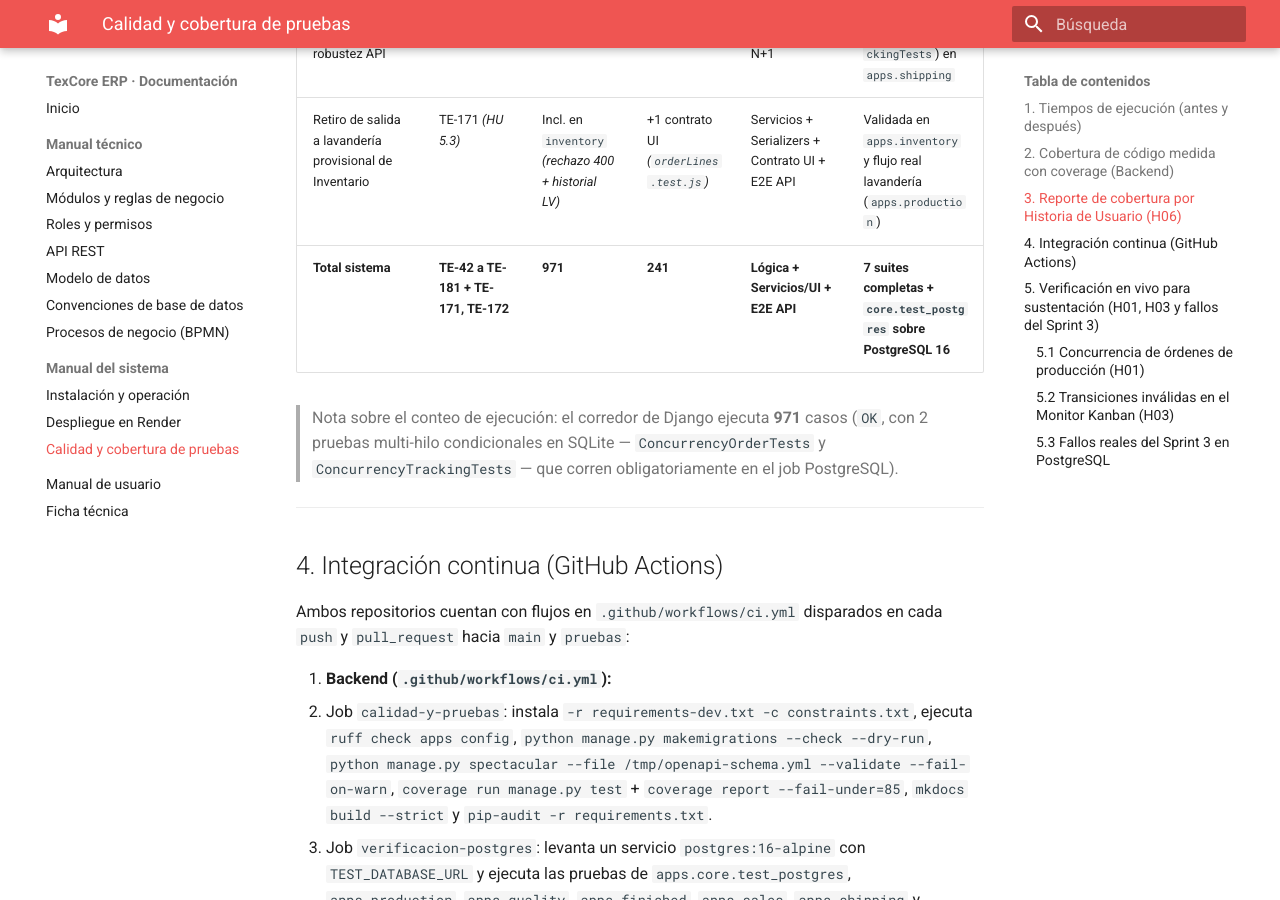
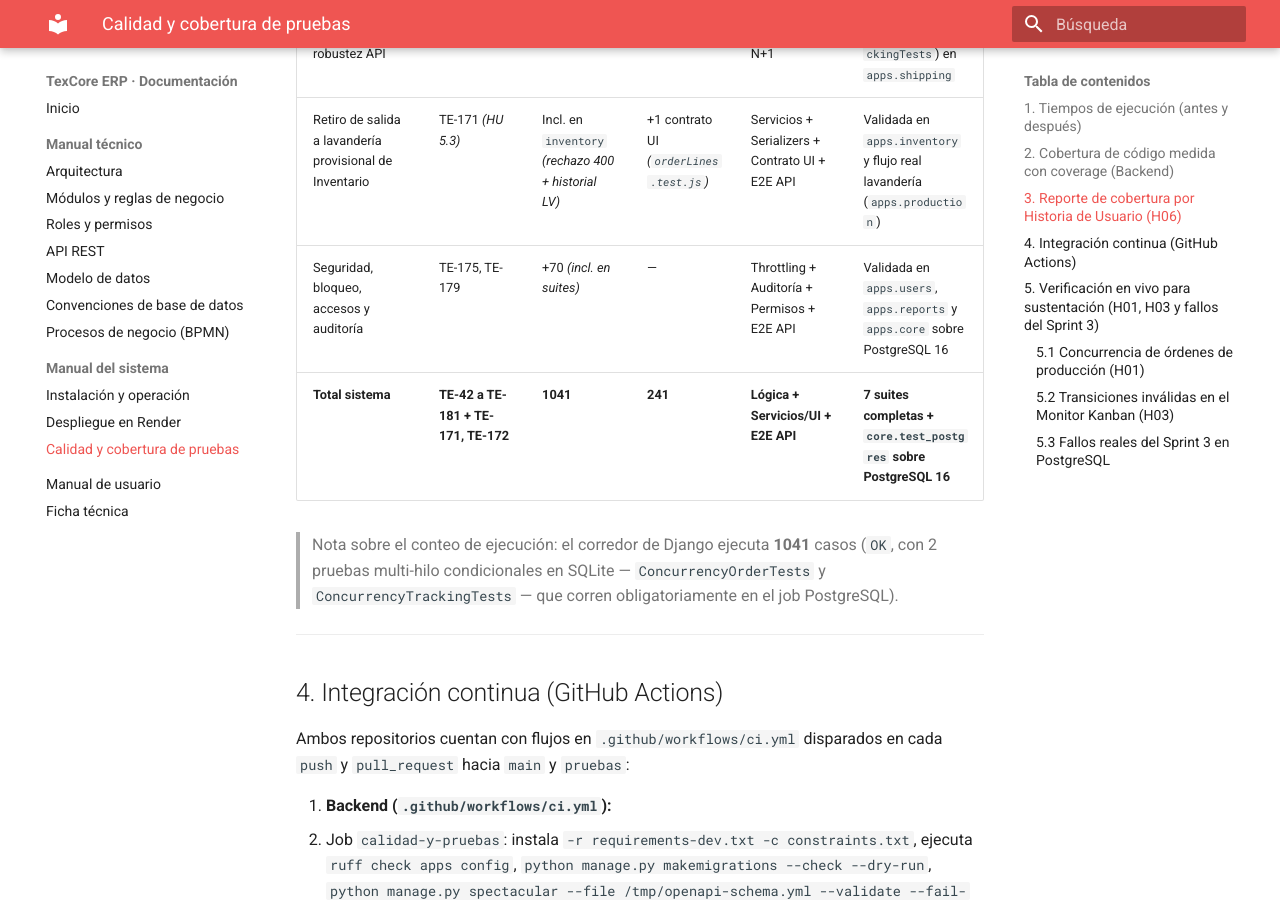
Before and after one commit to BayronVV/TexCoreERP-Backend, an MkDocs documentation site: the page built from docs/calidad-y-cobertura.md, in a window 1280 px wide and 900 px high, scrolled down 5089 px. Built offline with MkDocs 1.6.1 and Material for MkDocs 9.7.7, drawn with Linux system fonts in a browser that asks for light colours; some of the changed text lies outside the part shown.

Commit message:
TE-172: actualiza métricas combinadas de pruebas y cobertura en docs

```diff
--- a/docs/calidad-y-cobertura.md
+++ b/docs/calidad-y-cobertura.md
@@ -20,11 +20,11 @@ compatibilidad con PostgreSQL, validación de transiciones y cliente/rutas del f
 | Subconjunto `apps.reports` (antes) | `PBKDF2PasswordHasher` | 6 | 54,26 s totales (43,26 s en pruebas) |
 | Subconjunto `apps.reports` (después) | `MD5PasswordHasher` solo en test | 6 | **11,95 s** totales (**1,51 s** en pruebas · ~29× más rápido) |
 | Suite completa backend (auditoría 08/11) | `PBKDF2PasswordHasher` (SQLite) | 922 | ~28 min |
-| Suite completa backend con `coverage` (después) | `MD5PasswordHasher` (SQLite + cobertura) | **971** | **238,12 s** (3 min 58 s) |
+| Suite completa backend con `coverage` (después) | `MD5PasswordHasher` (SQLite + cobertura) | **1041** | **245,11 s** (4 min 05 s) |
 | Suite completa frontend (`npm test`) | `node --test` | **241** | **2,24 s** |
 
 !!! tip "Por debajo del límite de 5 minutos"
-    Incluso ejecutando **971 pruebas** secuenciales con instrumentación de `coverage` y pruebas de concurrencia con
+    Incluso ejecutando **1041 pruebas** secuenciales con instrumentación de `coverage` y pruebas de concurrencia con
     `TransactionTestCase` (`serialized_rollback = True`), la suite completa del backend finaliza por debajo de los 5 minutos en máquina local.
 
 ---
@@ -83,9 +83,10 @@ Convención de tipos de prueba en la tabla:
 | Núcleo, PostgreSQL transversal, ERD/MER y seeds | TE-180 / Sprint 1–3 | 27 / 6 | — | Servicios + Migraciones + PostgreSQL | **Sí:** `apps.core.test_postgres` |
 | Observabilidad, manejo de errores, OpenAPI y robustez API | TE-181 | +12 *(incl. en suites)* | — | Manejador global + Logging + E2E API + N+1 | Concurrencia multihilo Track123 (`ConcurrencyTrackingTests`) en `apps.shipping` |
 | Retiro de salida a lavandería provisional de Inventario | TE-171 *(HU 5.3)* | Incl. en `inventory` *(rechazo 400 + historial LV)* | +1 contrato UI *(`orderLines.test.js`)* | Servicios + Serializers + Contrato UI + E2E API | Validada en `apps.inventory` y flujo real lavandería (`apps.production`) |
-| **Total sistema** | **TE-42 a TE-181 + TE-171, TE-172** | **971** | **241** | **Lógica + Servicios/UI + E2E API** | **7 suites completas + `core.test_postgres` sobre PostgreSQL 16** |
+| Seguridad, bloqueo, accesos y auditoría | TE-175, TE-179 | +70 *(incl. en suites)* | — | Throttling + Auditoría + Permisos + E2E API | Validada en `apps.users`, `apps.reports` y `apps.core` sobre PostgreSQL 16 |
+| **Total sistema** | **TE-42 a TE-181 + TE-171, TE-172** | **1041** | **241** | **Lógica + Servicios/UI + E2E API** | **7 suites completas + `core.test_postgres` sobre PostgreSQL 16** |
 
-> Nota sobre el conteo de ejecución: el corredor de Django ejecuta **971** casos (`OK`, con 2 pruebas multi-hilo condicionales en SQLite — `ConcurrencyOrderTests` y `ConcurrencyTrackingTests` — que corren obligatoriamente en el job PostgreSQL).
+> Nota sobre el conteo de ejecución: el corredor de Django ejecuta **1041** casos (`OK`, con 2 pruebas multi-hilo condicionales en SQLite — `ConcurrencyOrderTests` y `ConcurrencyTrackingTests` — que corren obligatoriamente en el job PostgreSQL).
 
 ---
 
```
Also changed, not shown: other parts of docs/calidad-y-cobertura.md (+4 -4 lines), docs/manual-del-sistema.md (+1 -1 lines).
